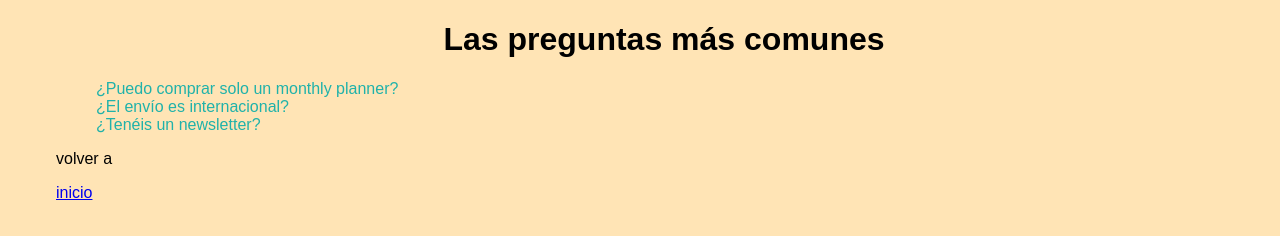
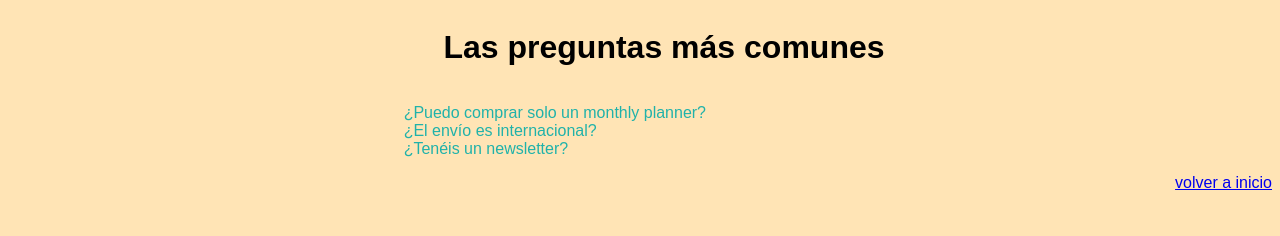
Before and after one commit to csuarezLZ/prueba1, a plain HTML site: page SRC/FAQs.html in a window 1280 px wide. Drawn offline with Linux system fonts and the light colour scheme.

Commit message:
css updated

```diff
--- a/SRC/CSS/styles.css
+++ b/SRC/CSS/styles.css
@@ -1,9 +1,38 @@
-
 body {
     background-color: moccasin;
     color: black;
     font-family: Arial, Helvetica, sans-serif;
     padding-left: 3em;
+}
+
+.grid-12 {
+    display: grid;
+    grid-template-columns: repeat(3);
+
+    h1 {
+        grid-column-start: span 3;
+
+    }
+
+    ol {
+        grid-column-start: 2;
+    }
+
+    footer {
+        grid-column-start: span 3;
+        display: flex;
+        justify-content: flex-end;
+    }
+}
+
+thead {
+    background-color: cadetblue;
+    font-family: Arial, Helvetica, sans-serif;
+    font-size:medium
+}
+
+tbody {
+background-color: chocolate;
 }
 
 header {
@@ -14,7 +43,7 @@ header {
 ol {
     font-family: Arial, Helvetica, sans-serif;
     font-size: 12pt;
-    color:lightseagreen
+    color: lightseagreen
 }
 
 img {
@@ -23,7 +52,9 @@ img {
 }
 
 footer {
-    grid-area: auto;
+    text-align: center;
+    font-family: Arial, Helvetica, sans-serif;
+    color: blueviolet;
 }
 
 td {
@@ -31,7 +62,7 @@ td {
 }
 
 h1 {
-    color:black;
+    color: black;
     font-size: 24pt;
     text-align: center;
 }
@@ -52,9 +83,9 @@ h4 {
 }
 
 fieldset {
- border-radius: 2px;
- padding: 20px;
- display:grid
+    border-radius: 2px;
+    padding: 20px;
+    display: grid
 }
 
 table tr td {
@@ -65,9 +96,3 @@ table tr td {
 li {
     list-style-type: none;
 }
-
-head,
-header,
-footer {
-    display: flex;
-}
--- a/SRC/FAQs.html
+++ b/SRC/FAQs.html
@@ -1,23 +1,32 @@
 <!DOCTYPE html>
 <html lang="en">
+
 <head>
     <meta charset="UTF-8">
     <meta name="viewport" content="width=device-width, initial-scale=1.0">
     <title>FAQs</title>
-    <link rel="stylesheet" href="./CSS/styles.css"></link>
+    <link rel="stylesheet" href="./CSS/styles.css">
+    </link>
 </head>
-<body>
+
+<body class="grid-12">
+
     <h1>Las preguntas más comunes</h1>
     <ol>
         <li>¿Puedo comprar solo un monthly planner?</li>
         <li>¿El envío es internacional?</li>
         <li>¿Tenéis un newsletter?</li>
     </ol>
-<p>volver a
+
+
+    <footer>
         <nav>
-     <a href="./index.html">inicio</a>
+            <a href="./index.html">volver a inicio</a>
         </nav>
-</p>
+    </footer>
+
+
 
 </body>
+
 </html>
```
Also changed, not shown: SRC/index.html (+9 -4 lines), SRC/resumen.html (+5 -1 lines), SRC/imagenes/agenda portada web.jpeg (added), SRC/imagenes/agenda-portada.png (added), imagenes/agenda portada web.jpeg (added), imagenes/agenda portada web.png (added), 3 other files. Lines whose indentation alone changed are shown as unchanged.
